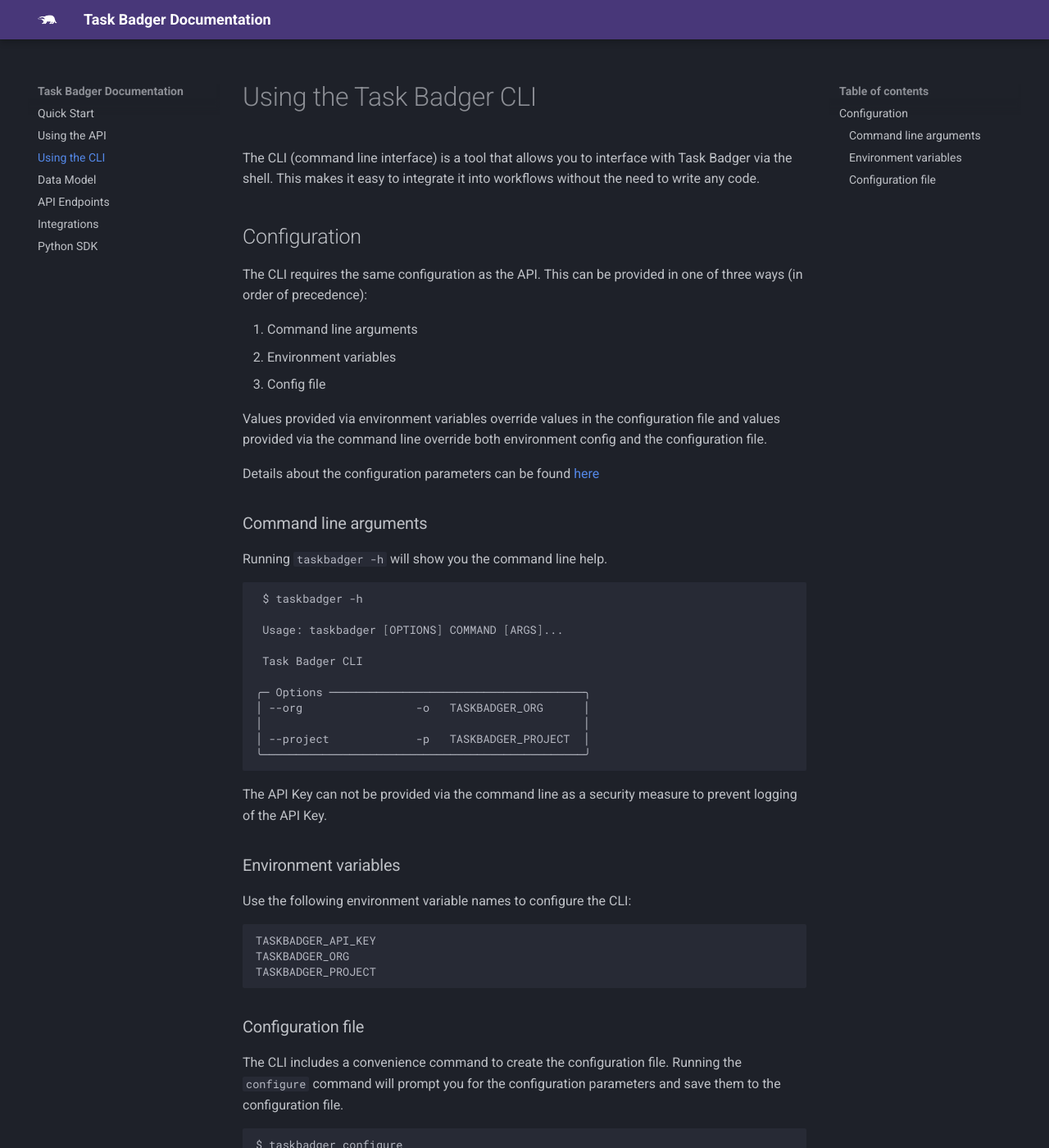
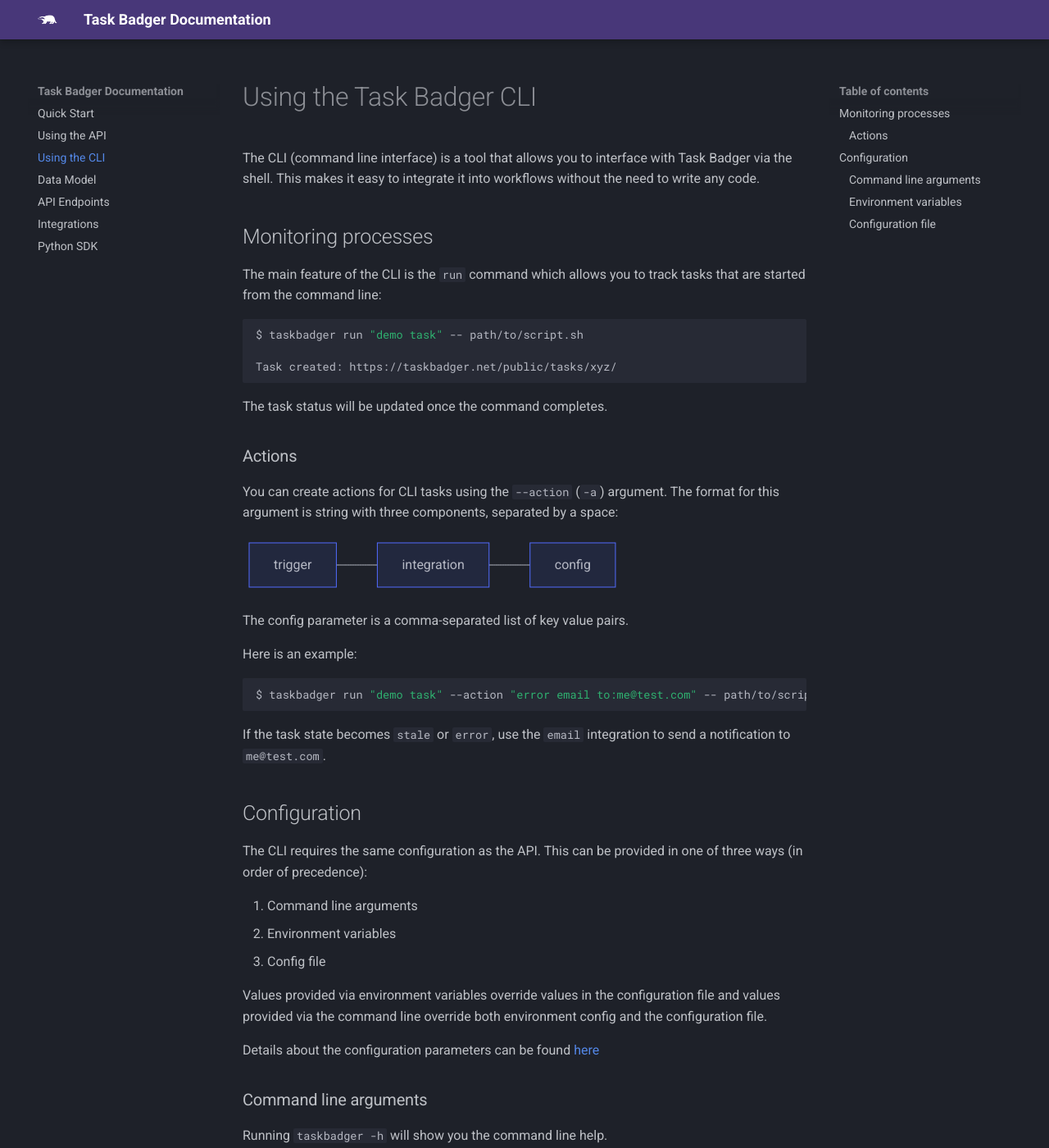
Before and after one commit to taskbadger/taskbadger-docs, an MkDocs documentation site: the page built from docs/cli.md, in a window 1280 px wide and 1400 px high. Shown: the whole window at 82% size. Built offline with MkDocs 1.6.1 and Material for MkDocs 9.7.7, drawn with Linux system fonts in a browser that asks for light colours.

Commit message:
cli monitoring section

````diff
--- a/docs/cli.md
+++ b/docs/cli.md
@@ -6,6 +6,42 @@
 The CLI (command line interface) is a tool that allows you to interface with
 Task Badger via the shell. This makes it easy to integrate it into workflows
 without the need to write any code.
+
+
+## Monitoring processes
+
+The main feature of the CLI is the `run` command which allows you to track tasks
+that are started from the command line:
+
+```bash
+$ taskbadger run "demo task" -- path/to/script.sh
+
+Task created: https://taskbadger.net/public/tasks/xyz/
+```
+
+The task status will be updated once the command completes.
+
+### Actions
+
+You can create actions for CLI tasks using the `--action` (`-a`) argument. The
+format for this argument is string with three components, separated by a space:
+
+```mermaid
+flowchart LR
+    trigger --- integration
+    integration --- config
+```
+
+The config parameter is a comma-separated list of key value pairs.
+
+Here is an example:
+
+```bash
+$ taskbadger run "demo task" --action "error email to:me@test.com" -- path/to/script.sh
+```
+
+If the task state becomes `stale` or `error`, use the `email` integration to
+send a notification to `me@test.com`.
 
 ## Configuration
 
@@ -47,11 +83,9 @@
 
 Use the following environment variable names to configure the CLI:
 
-```
-TASKBADGER_API_KEY
-TASKBADGER_ORG
-TASKBADGER_PROJECT
-```
+* `TASKBADGER_API_KEY`
+* `TASKBADGER_ORG`
+* `TASKBADGER_PROJECT`
 
 ### Configuration file
 
````
